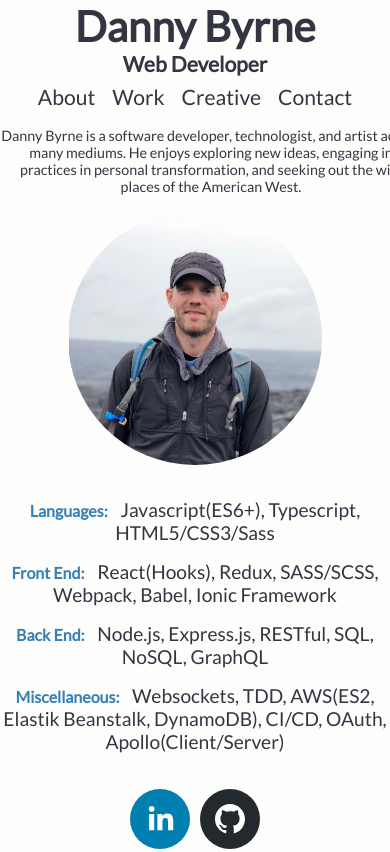
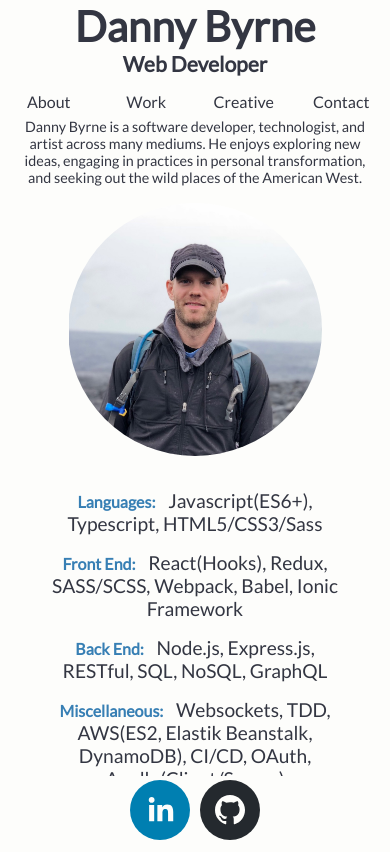
Before and after one commit to danny-byrne/Devsite, a React (Create React App) app: page / in a window 390 px wide. Built offline with nearby package versions, Linux system fonts and the light colour scheme.

Commit message:
refactored mobile styles

```diff
--- a/src/App.js
+++ b/src/App.js
@@ -35,7 +35,6 @@ export default function App() {
         <h3>Web Developer</h3>
       </div>
       <div className="NavContainer fade-in">
-        <div id="NavButtonContainer">
         <div
           className="NavButton"
           value="about"
@@ -43,11 +42,7 @@ export default function App() {
         >
           About
         </div>
-          <div
-            className="NavButton"
-            value="work"
-            onClick={() => setView('work')}
-          >
+        <div className="NavButton" value="work" onClick={() => setView('work')}>
           Work
         </div>
         <div
@@ -59,11 +54,10 @@ export default function App() {
         </div>
         <div
           className="NavButton"
-            value="creative"
+          value="ccontact"
           onClick={() => setView('contact')}
         >
           Contact
-          </div>
         </div>
       </div>
       <div className="view">
--- a/src/components/About.js
+++ b/src/components/About.js
@@ -1,31 +1,31 @@
 /* eslint-disable import/newline-after-import */
 /* eslint-disable semi */
 /* eslint-disable no-unused-vars */
-import React from 'react'
+import React from 'react';
 import * as Constants from '../constants';
 const image = require('../assets/images/Danny1.jpg');
 
 export default function About() {
   const { skills, text } = Constants;
-  const skillList = skills.map(e => {
+  const skillList = skills.map((e) => {
     const { t, c } = e;
     return (
-          <div key={t} className="skill-item">
-            <div className="category">{t}:</div>
-            <div className="list ">{c}</div>
-          </div>
+      <div key={t} className="skill-item">
+        <div className="category">{t}:</div>
+        <div className="list ">{c}</div>
+      </div>
     );
   });
 
   return (
     <>
-      <div className="about-text">{text}</div>
+      <div className="about">
+        <div className="text">{text}</div>
+      </div>
       <div className="img-container">
         <img src={image} />
       </div>
-      <div className="skill-list">
-        {skillList}
-      </div>
+      <div className="skill-list">{skillList}</div>
     </>
   );
 }
--- a/src/scss/App.scss
+++ b/src/scss/App.scss
@@ -1,8 +1,14 @@
 @import url('https://fonts.googleapis.com/css?family=Lato&display=swap');
 
 $base-color: #fdfdfb;
-$button-margin: 1vh;
-$mediaMinWidth: 480px;
+$button-margin: 0.5vh;
+$mediaMinWidth: 600px;
+
+@media (min-width: $mediaMinWidth) {
+  body {
+    background: green;
+  }
+}
 
 * {
   padding: 0;
@@ -40,34 +46,37 @@ body {
   height: 10vh;
 }
 
-.about-text {
-  width: 50vh;
-  font-size: 1.7vh;
-}
-
 .NavContainer {
   display: flex;
-  align-content: center;
+  flex-direction: row;
+  justify-content: center;
+  align-items: center;
   margin: auto;
-  height: 5vh;
+  height: 4vh;
   width: 100%;
+
+  @media (min-width: $mediaMinWidth) {
+    width: 50%;
+  }
 }
 
 #NavButtonContainer {
   display: flex;
+  flex-direction: column;
   width: 50vw;
   align-content: center;
   justify-content: center;
   text-align: center;
 
   .NavButton {
-    margin-right: $button-margin;
-    margin-left: $button-margin;
-    width: 100px;
+    // margin-right: $button-margin;
+    // margin-left: $button-margin;
+    width: 10vh;
     font-size: 2.5vh;
     cursor: pointer;
   }
 }
+
 .view {
   display: block;
   height: 78vh;
@@ -75,10 +84,25 @@ body {
 }
 
 #ViewContainer {
+  width: 100vw;
   display: block;
   // margin-top: 1.5vh;
   // padding: 20px;
   margin: 15px;
+}
+
+.about {
+  width: 100vw;
+
+  .text {
+    width: 90%;
+    font-size: 1.7vh;
+    display: block;
+
+    @media (min-width: $mediaMinWidth) {
+      width: 50%;
+    }
+  }
 }
 
 .footer {
@@ -186,17 +210,25 @@ img {
   }
 }
 
+.skill {
+  margin-right: 1vw;
+  margin-bottom: 2vh;
+  width: 100%;
+  color: rgb(1, 114, 129);
+}
+
 .skill-list {
-  display: block;
-  align-content: center;
+  display: flex;
+  flex-direction: column;
+  width: 80%;
+  justify-content: flex-start;
 
   .skill-item {
     margin-top: 1rem;
     .category {
-      // background-color: red;
+      display: inline;
       color: #377fb4;
       font-weight: bold;
-      display: inline;
       font-size: 1rem;
       padding-right: 1.5vh;
     }
@@ -206,13 +238,6 @@ img {
       font-size: 1.2rem;
     }
   }
-}
-
-.skill {
-  margin-right: 1vw;
-  margin-bottom: 2vh;
-  width: 100%;
-  color: rgb(1, 114, 129);
 }
 
 $fade: 2000ms;
```
Lines whose indentation alone changed are shown as unchanged.
